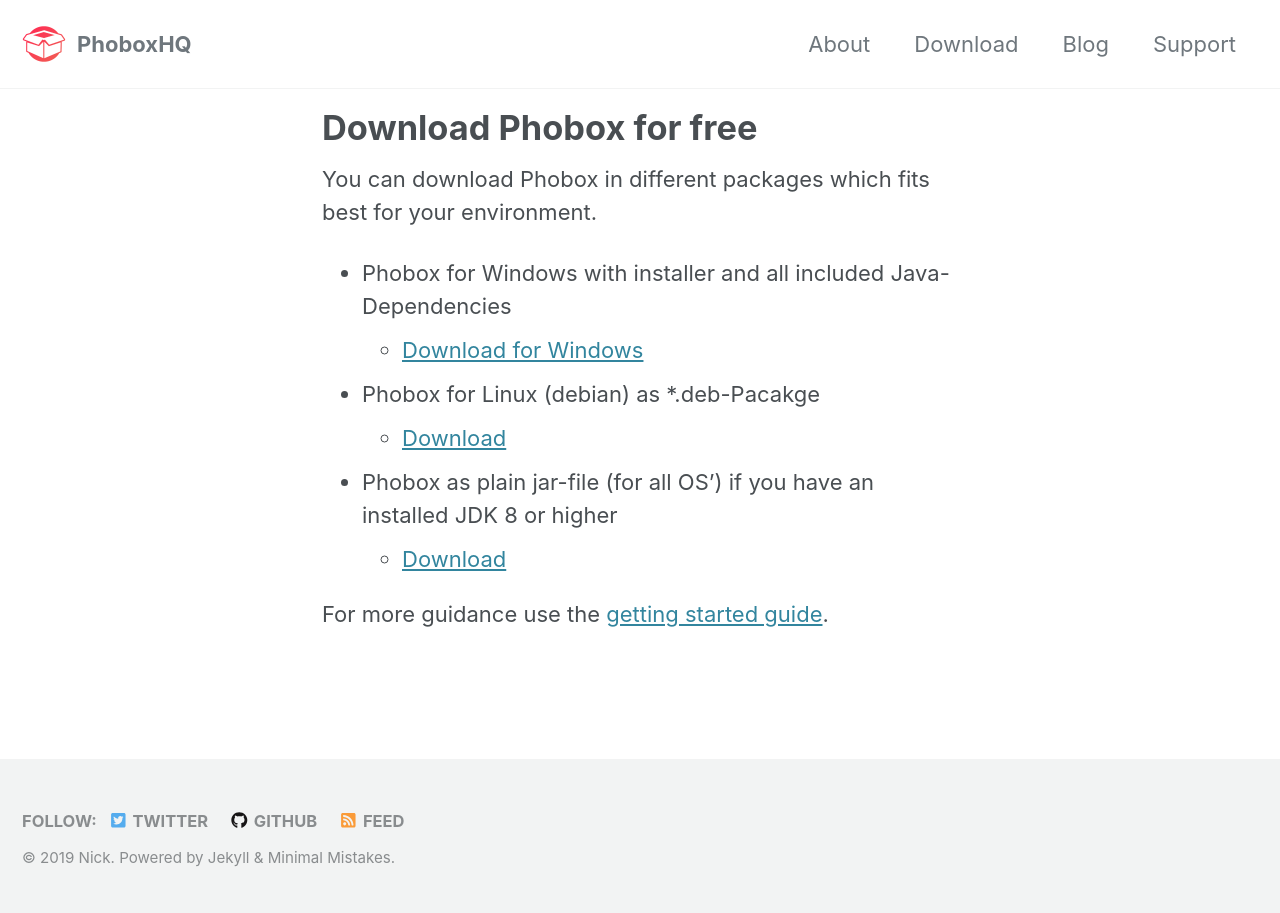
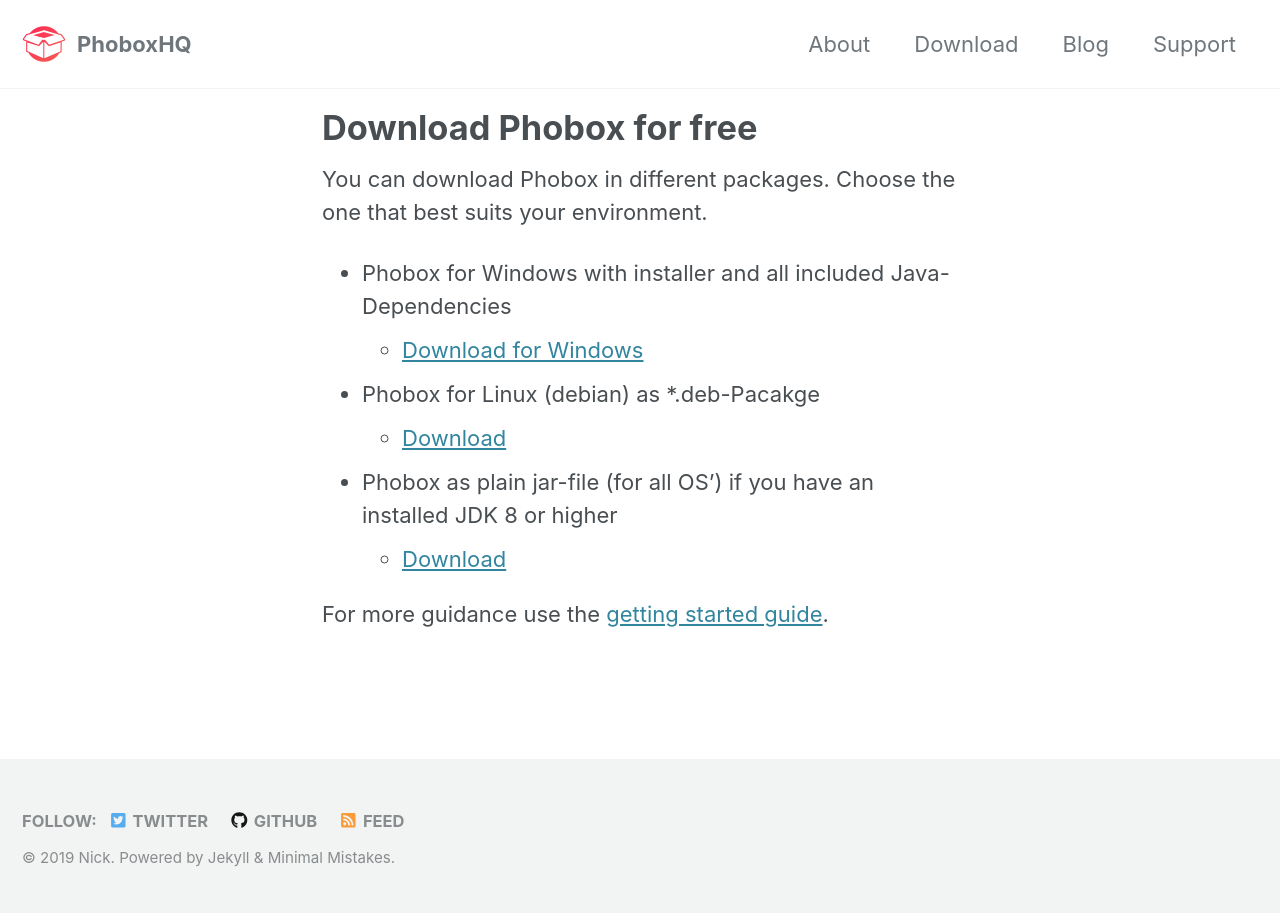
Before and after one commit to phoboxhq/home2, a Jekyll site: the page built from _pages/download.md, in a window 1280 px wide. Built offline with Jekyll 4.4.1, drawn with Linux system fonts in a browser that asks for light colours; cached includes are drawn as plain includes; nearby versions of some CDN libraries.

Commit message:
Update download.md

```diff
--- a/_pages/download.md
+++ b/_pages/download.md
@@ -5,7 +5,7 @@
 modified: 2019-06-06T21:13:00-04:00
 ---
 
-You can download Phobox in different packages which fits best for your environment.
+You can download Phobox in different packages. Choose the one that best suits your environment.
 
 * Phobox for Windows with installer and all included Java-Dependencies
   * [Download for Windows](https://github.com/phoboxhq/phobox/releases/download/v1.0.0/Phobox-1.0.0.msi)
```
